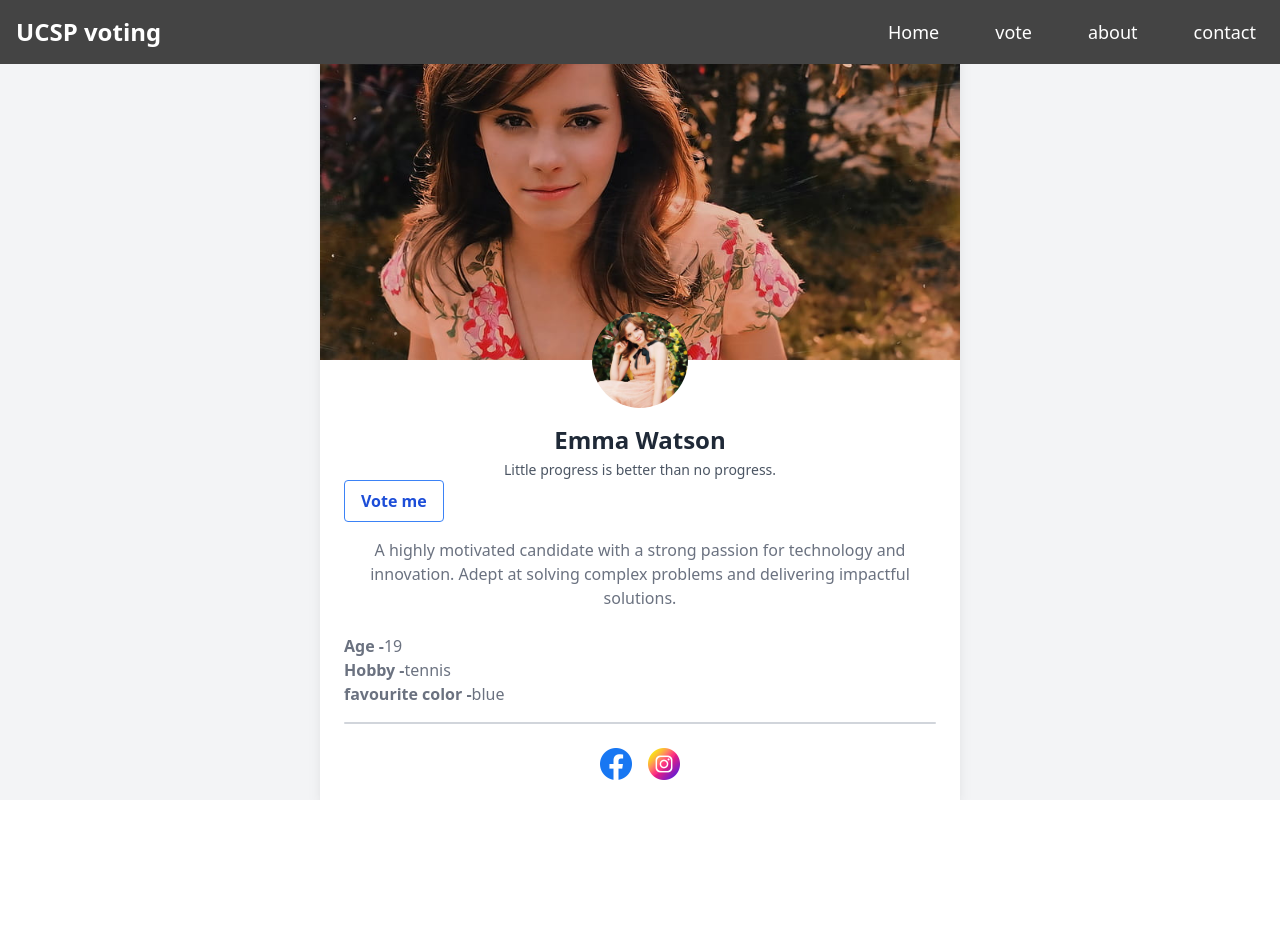
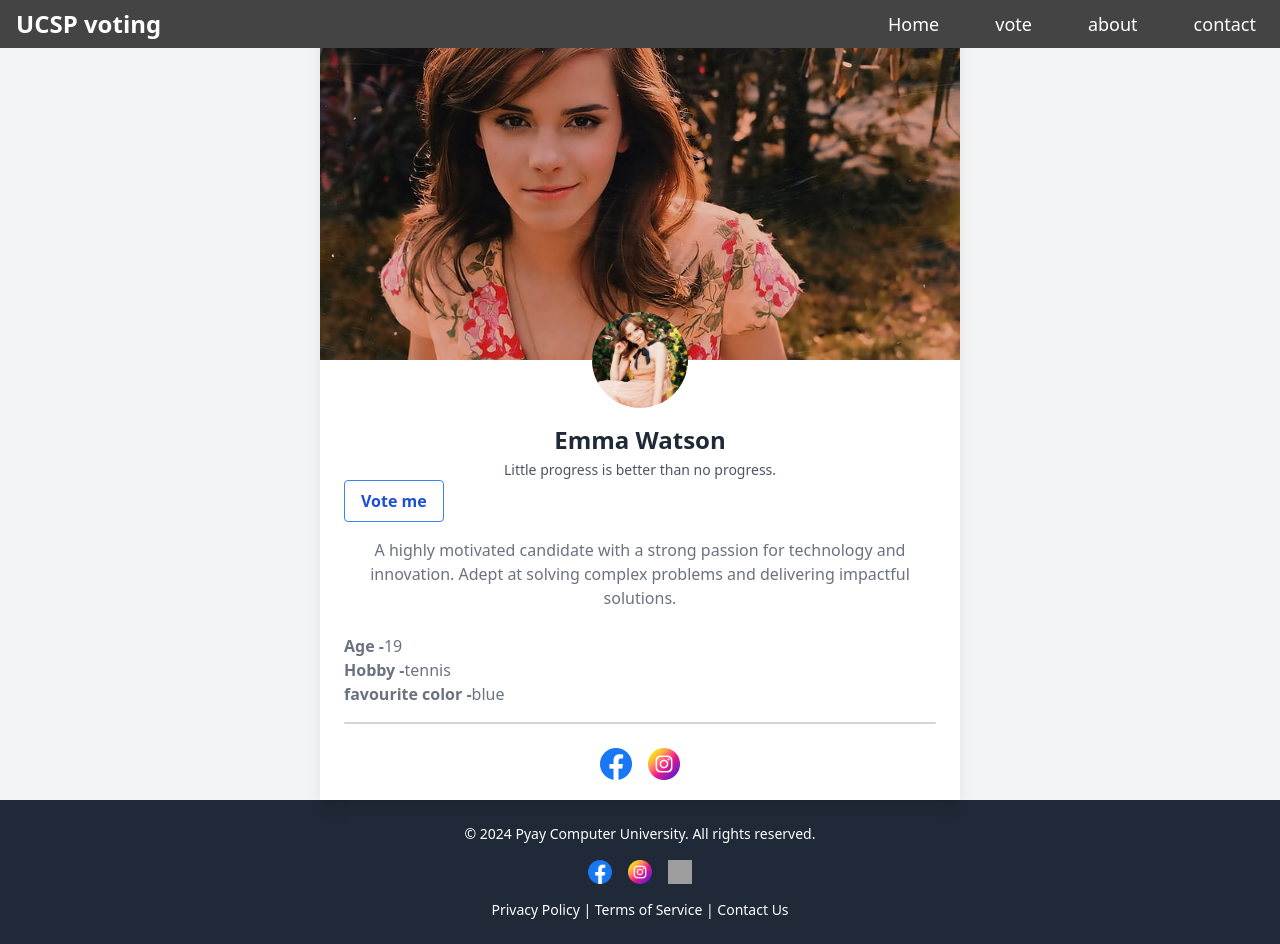
Before and after one commit to ChanMinKhant/CuVoting, a React (Vite) app in the folder client/: page /candidates/1 in a window 1280 px wide. Before the commit the page ends 800 px from the top, so only its background shows below. Built offline with nearby package versions, Linux system fonts and the light colour scheme; grey boxes are pictures that could not be loaded.

Commit message:
a little bit

```diff
--- a/client/src/App.jsx
+++ b/client/src/App.jsx
@@ -3,6 +3,7 @@ import Home from './pages/home';
 import CandidateProfile from './pages/CandidateProfile ';
 import SignUpPage from './pages/Signup';
 import Nav from './components/Nav';
+import Footer from './components/Footer';
 function App() {
   return (
     <>
@@ -12,6 +13,7 @@ function App() {
         <Route path='/signup' element={<SignUpPage />}></Route>
         <Route path='/candidates/:id' element={<CandidateProfile />}></Route>
       </Routes>
+      <Footer />
     </>
   );
 }
--- a/client/src/components/Card.jsx
+++ b/client/src/components/Card.jsx
@@ -1,8 +1,33 @@
-function Card({ img, name }) {
+import { Link } from 'react-router-dom';
+
+function Card({ img, name, id }) {
   return (
-    <div className='flex flex-col p-1 bg-[#f2f5f8] rounded-md w-[150px] h-[230px] z-0'>
-      <div className='w-full h-[150px] overflow-hidden'>
+    <div className='flex flex-col justify-evenly p-1 bg-[#f2f5f8] rounded-md w-[180px] h-[250px] z-0'>
+      <Link
+        to={`/candidates/:${id}`}
+        className='w-full h-[130px] overflow-hidden'
+      >
         <img src={img} alt='' className='w-full rounded-md' />
+      </Link>
+      <div className='flex flex-col h-[45%] justify-evenly items-start'>
+        <div className='text-base font-bold'>{name}</div>
+        <button class='bg-transparent hover:bg-blue-500 text-blue-700 font-semibold hover:text-white py-1 px-3 border border-blue-500 hover:border-transparent rounded'>
+          Vote
+        </button>
+        <Link
+          to={`/candidates/:${id}`}
+          className='text-xs text-purple-600 font-bold'
+        >
+          see more
+        </Link>
+        <div className='flex'>
+          <img
+            src='/facebook.png'
+            className='w-5 h-5 rounded-full mr-3'
+            alt=''
+          />
+          <img src='/instagram.png' className='w-5 h-5 rounded-full' alt='' />
+        </div>
       </div>
     </div>
   );
--- /dev/null
+++ b/client/src/components/Footer.jsx
@@ -0,0 +1,49 @@
+function Footer() {
+  return (
+    <footer className='bg-gray-800 text-white py-6'>
+      <div className='container mx-auto text-center'>
+        <p className='text-sm'>
+          &copy; 2024 Pyay Computer University. All rights reserved.
+        </p>
+        <div className='flex justify-center space-x-4 my-4'>
+          <a
+            href='https://facebook.com'
+            target='_blank'
+            rel='noopener noreferrer'
+          >
+            <img src='/facebook.png' alt='Facebook' className='w-6 h-6' />
+          </a>
+          <a
+            href='https://instagram.com'
+            target='_blank'
+            rel='noopener noreferrer'
+          >
+            <img src='/instagram.png' alt='Instagram' className='w-6 h-6' />
+          </a>
+          <a
+            href='https://twitter.com'
+            target='_blank'
+            rel='noopener noreferrer'
+          >
+            <img src='/twitter.png' alt='Twitter' className='w-6 h-6' />
+          </a>
+        </div>
+        <div className='text-sm'>
+          <a href='/privacy-policy' className='hover:underline'>
+            Privacy Policy
+          </a>{' '}
+          |{' '}
+          <a href='/terms-of-service' className='hover:underline'>
+            Terms of Service
+          </a>{' '}
+          |{' '}
+          <a href='/contact-us' className='hover:underline'>
+            Contact Us
+          </a>
+        </div>
+      </div>
+    </footer>
+  );
+}
+
+export default Footer;
--- a/client/src/components/Nav.jsx
+++ b/client/src/components/Nav.jsx
@@ -11,7 +11,7 @@ const Nav = () => {
   return (
     <div>
       {/* Navbar */}
-      <nav className='flex justify-between items-center p-4 bg-[#444444] text-white z-[50] fixed top-0 w-[100vw]'>
+      <nav className='flex justify-between items-center px-4 py-2 bg-[#444444] text-white z-[50] fixed top-0 w-[100vw]'>
         {/* Website Name */}
         <div className='text-2xl font-bold'>UCSP voting</div>
 
@@ -76,7 +76,7 @@ const Nav = () => {
 
       {/* Sidebar / Dropdown Menu (on mobile) */}
       <div
-        className={`lg:hidden fixed top-[60px] left-0 w-[150px] z-50 h-full text-white bg-[#999999] p-4 transition-transform transform ${
+        className={`lg:hidden fixed top-[50px] left-0 w-[150px] z-50 h-full text-white bg-[#999999] p-4 transition-transform transform ${
           isMenuOpen ? 'translate-x-0' : '-translate-x-full'
         }`}
       >
--- a/client/src/pages/Home.jsx
+++ b/client/src/pages/Home.jsx
@@ -1,9 +1,61 @@
+import { Link } from 'react-router-dom';
 import CardSwiper from '../components/CardSwiper';
-
+// import './home.css';
 function Home() {
   return (
-    <div className='w-full h-full p-4 mt-[60px]'>
+    <div className='w-full h-full p-4 mt-[60px] flex flex-col'>
+      <div className='flex flex-col sm:flex-row  w-full justify-evenly'>
+        <div className='w-full sm:w-[45%] text-center my-2 bg-[#f1f5f8] mx-2 py-2 addbg rounded-md'>
+          {' '}
+          <h2 className='text-center font-bold text-lg'>
+            "Welcome, Developers! 👩‍💻👨‍💻"
+          </h2>
+          <div className=' font-medium '>
+            In the court of Pyay Computer University, your vote holds the power
+            to crown the next royal sovereign.Your choice. Your university. Your
+            vote matters.{' '}
+          </div>
+        </div>
+        <hr class='border-t-2 border-gray-300 my-4 rounded-full m-auto w-[50%] sm:hidden' />
+
+        <div className='my-2  w-full sm:w-[45%]'>
+          <Link
+            to='/boys'
+            className='w-full border-b-2 flex justify-between px-2 my-4'
+          >
+            <div>Boys</div>
+            <img src='/right-up.png' alt='image' className='w-6 h-6' />
+            {/* <button class='bg-gradient-to-r from-purple-500 to-indigo-600 hover:from-purple-600 hover:to-indigo-700 text-white font-bold py-1 px-2 rounded-full shadow-lg hover:shadow-xl transform hover:scale-105 text-sm transition-transform duration-300'>
+              Vote Now
+            </button> */}
+          </Link>
+          <Link
+            to='/girls'
+            className='w-full border-b-2 flex justify-between px-2 my-4'
+          >
+            <div>girls</div>
+            <img src='/right-up.png' alt='image' className='w-6 h-6' />
+          </Link>
+          <Link
+            to='/cluples'
+            className='w-full border-b-2 flex justify-between px-2 my-4'
+          >
+            <div>couple</div>
+            <img src='/right-up.png' alt='image' className='w-6 h-6' />
+          </Link>
+        </div>
+      </div>
+
+      {/* <img
+        src='/bg1.jpeg'
+        className='w-[100vw] sm:w-1/2 h-[200px] sm-[150px] overflow-hidden'
+        alt=''
+      /> */}
       <CardSwiper />
+      <div className='text-center text-sm my-2 px-2'>
+        "The person you vote for today might become your partner one day. So,
+        choose your vote wisely! 🤔"
+      </div>
     </div>
   );
 }
```
Also changed, not shown: client/src/pages/home.css (+21 -0 lines), client/public/right-up.png (added).
